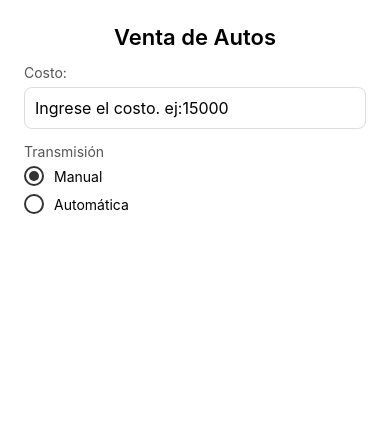
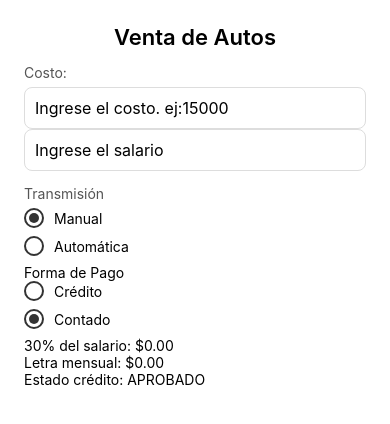
Before and after one commit to IrvinG-13/Proyecto-1, a React Native app: screen / in a window 390 px wide. Shown: the top 424 px of the page. Built offline with nearby package versions, Linux system fonts and the light colour scheme.

Commit message:
funcionamiento listo (apurate charlotte)

```diff
--- a/App.js
+++ b/App.js
@@ -4,7 +4,9 @@ import { StyleSheet, Text,View,TouchableOpacity,TextInput} from 'react-native';
 
 export default function compraAuto() {
   const[costo,setCosto]= useState('');
+  const [salario, setSalario] =useState('')
   const[transmision, setTransmision]= useState('manual');
+  const [formaPago, setFormaPago] = useState('contado');
 
   //Calculos de manual y automatico
 function calcularAuto(costoOriginal,transmision){
@@ -29,10 +31,31 @@ const costoOriginal = parseFloat(costo) || 0;
 const { precioBase, impuesto, granTotal } = calcularAuto(costoOriginal, transmision);
 const formato = (n) => `$${n.toFixed(2)}`;
 
+function calcularCredito(precioBase, formaPago, salario){
+  let capitalFinal = precioBase;
+
+  if(formaPago === 'credito'){
+    capitalFinal = precioBase * Math.pow(1 + 0.08, 9); // 8% anual, 9 años
+  }
+
+  capitalFinal *= 1.07; // agregar ITBM
+
+  const letraMensual = capitalFinal / (9*12);
+  const aprobado = letraMensual <= salario*0.3 ? 'APROBADO' : 'NO APROBADO';
+
+
+
+  return {capitalFinal, letraMensual, aprobado};
+}
+
+const {capitalFinal, letraMensual, aprobado} = calcularCredito(precioBase, formaPago, parseFloat(salario) || 0);
+
   return (
     <View style={styles.container}>
      <Text style={styles.titulo}>Venta de Autos</Text>
      <Text style={styles.label}>Costo:</Text>
+
+     {/*input de costos*/}
      <TextInput style={styles.input}
      placeholder='Ingrese el costo. ej:15000'
      keyboardType='numeric'
@@ -40,6 +63,15 @@ const formato = (n) => `$${n.toFixed(2)}`;
      onChangeText={setCosto}
      ></TextInput>
 
+     {/*input de salarios*/}
+     <TextInput style={styles.input}
+     placeholder='Ingrese el salario'
+     keyboardType='numeric'
+     value={salario}
+     onChangeText={setSalario}
+     ></TextInput>
+
+    {/*Radio Button Manual*/}
      <Text style={styles.label}>Transmisión</Text>
      <TouchableOpacity style={styles.radioOption} onPress={()=> setTransmision('manual')}>
       <View style={styles.radioCircle}>
@@ -48,12 +80,36 @@ const formato = (n) => `$${n.toFixed(2)}`;
       <Text>Manual</Text>
      </TouchableOpacity>
 
+    {/*Radio Button automatico*/}
      <TouchableOpacity style={styles.radioOption} onPress={() => setTransmision('automatica')}>
      <View style={styles.radioCircle}>
      {transmision === 'automatica' && <View style={styles.radioDot} />}
      </View>
      <Text>Automática</Text>
-      </TouchableOpacity>
+    </TouchableOpacity>
+
+    {/*Forma de Pago*/}
+    <Text>Forma de Pago</Text>
+    <TouchableOpacity onPress={() => setFormaPago('credito')} style={styles.radioOption}>
+      <View style={styles.radioCircle}>
+        {formaPago === 'credito' && <View style={styles.radioDot} />}
+      </View>
+      <Text>Crédito</Text>
+    </TouchableOpacity>
+
+
+    <TouchableOpacity onPress={() => setFormaPago('contado')} style={styles.radioOption}>
+      <View style={styles.radioCircle}>
+        {formaPago === 'contado' && <View style={styles.radioDot} />}
+      </View>
+      <Text>Contado</Text>
+    </TouchableOpacity>
+
+
+    <Text>30% del salario: {formato(salario * 0.3)}</Text>
+    <Text>Letra mensual: {formato(letraMensual)}</Text>
+    <Text>Estado crédito: {aprobado}</Text>
+
 
      {costoOriginal > 0 && (
      <View style={styles.resultado}>
@@ -63,6 +119,7 @@ const formato = (n) => `$${n.toFixed(2)}`;
     </View>
       )}
     </View>
+
   );
 }
 
```
